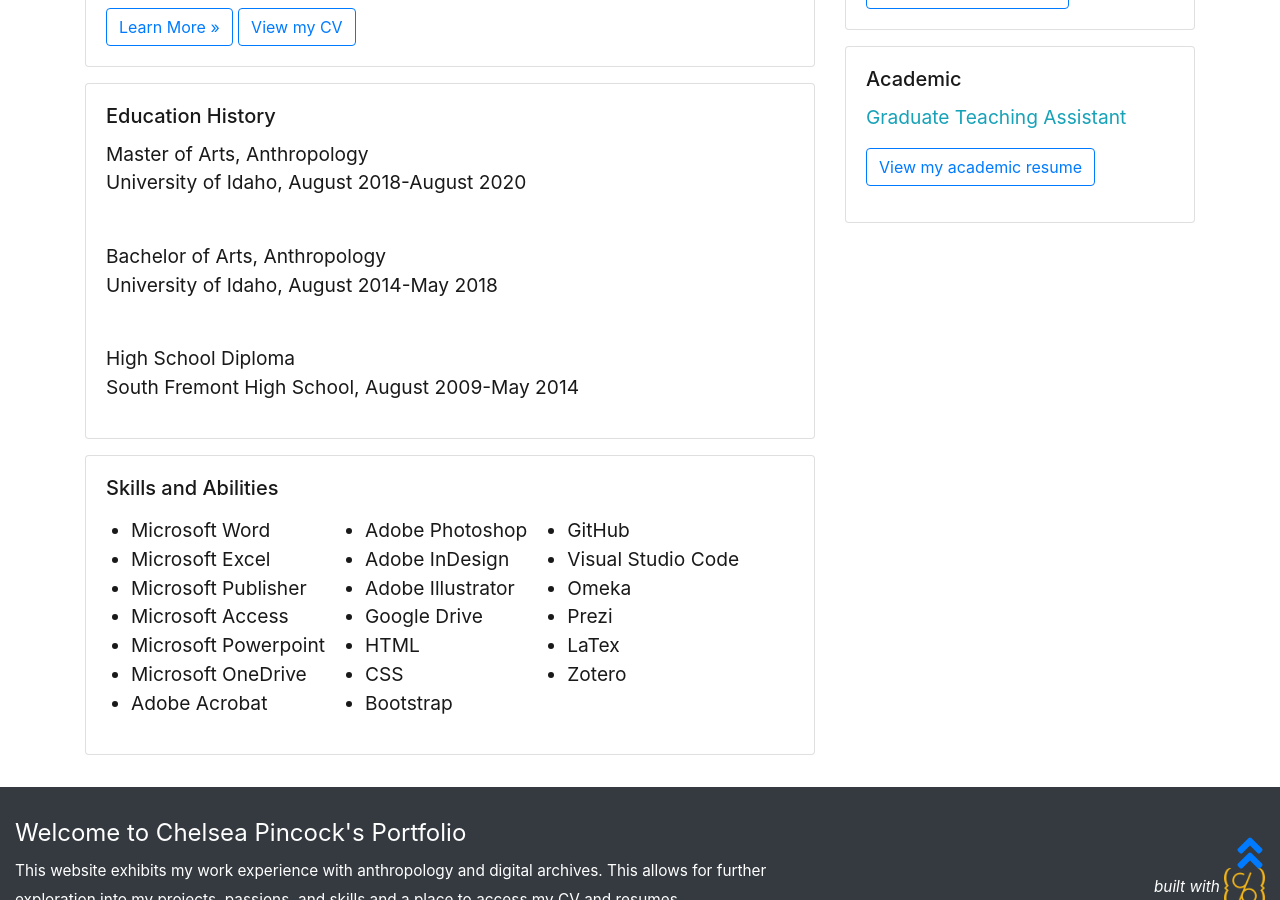
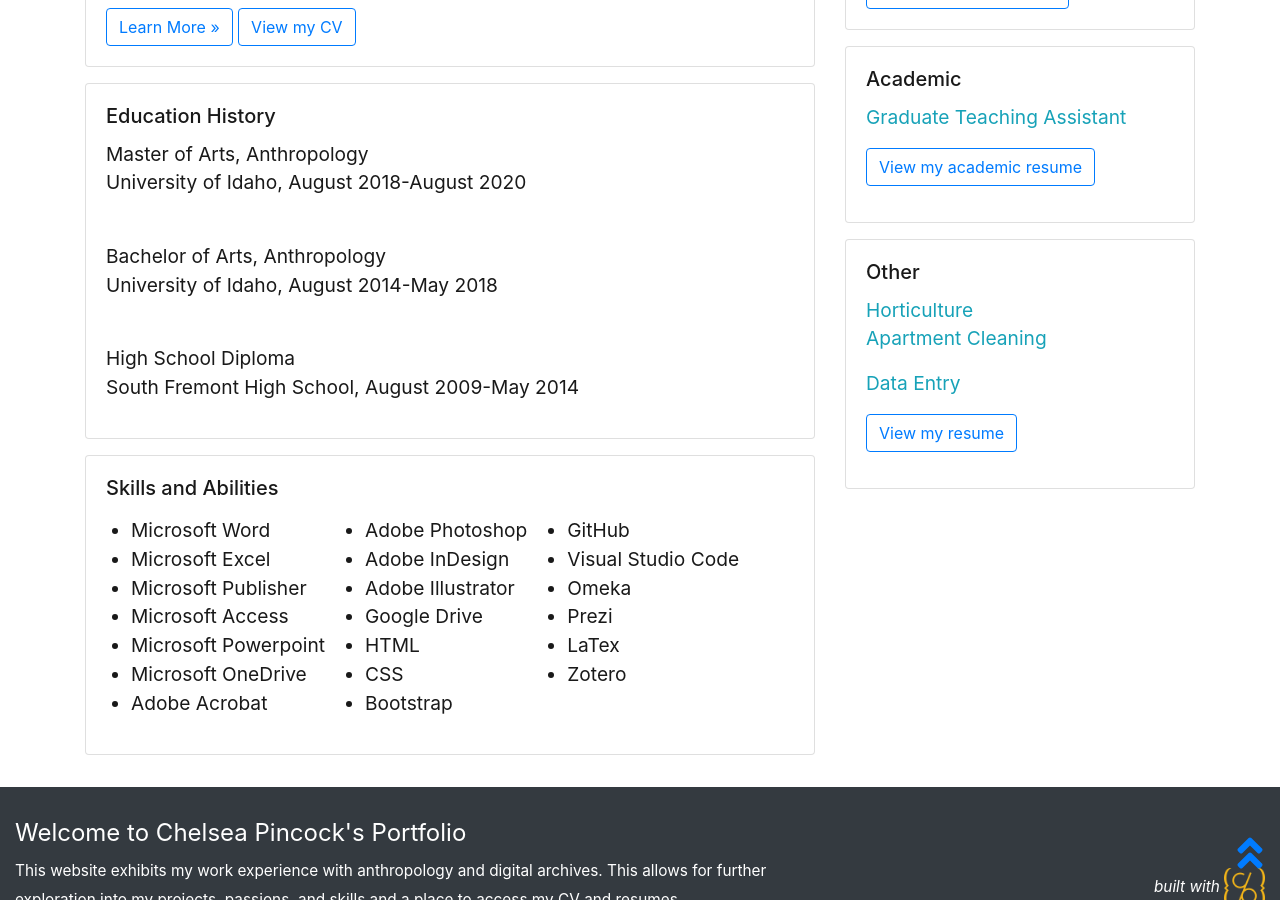
Before and after one commit to cc3199/portfolio, a Jekyll site: the page built from index.md, in a window 1280 px wide and 900 px high, scrolled down 635 px. Built offline with Jekyll 4.4.1, drawn with Linux system fonts in a browser that asks for light colours.

Commit message:
other work, index

```diff
--- /dev/null
+++ b/_includes/index/otherwork.html
@@ -0,0 +1,13 @@
+{%- assign formats = site.data[site.metadata] | map: "format" -%}
+{%- assign types = "image;audio;video;application" | split: ";" -%}
+<div class="card mb-3" >
+    <div class="card-body">
+        <h5 class="card-title">Other</h5>
+        <p class="card-text">
+            <a href="https://cc3199.github.io/portfolio/horticulture.html">Horticulture</a>
+            <br><a href="https://cc3199.github.io/portfolio/cleaning.html">Apartment Cleaning</a></br>
+            <p><a href="https://cc3199.gitbhub.io.portfolio/dataentry.html">Data Entry</a></p>
+            <p><a class="btn btn-outline-primary" href="{{ '/objects/pincock_resume.pdf' | absolute_url }}" >View my resume</a></p>
+        </p>
+    </div>
+</div>
--- /dev/null
+++ b/_layouts/cleaning.html
@@ -0,0 +1,3 @@
+---
+layout: page
+---
--- /dev/null
+++ b/_layouts/dataentry.html
@@ -0,0 +1,3 @@
+---
+layout: page
+---
--- a/_layouts/home-infographic.html
+++ b/_layouts/home-infographic.html
@@ -15,6 +15,7 @@ layout: page
     <h4>Comprehensive Work History</h4>
     {% include index/librarywork.html %}
     {% include index/academiawork.html %}
+    {% include index/otherwork.html %}
 
   </div>
 </div>
--- /dev/null
+++ b/_layouts/horticulture.html
@@ -0,0 +1,3 @@
+---
+layout: page
+---
```
